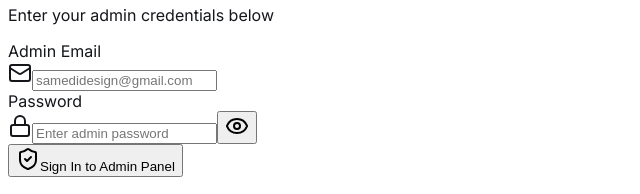
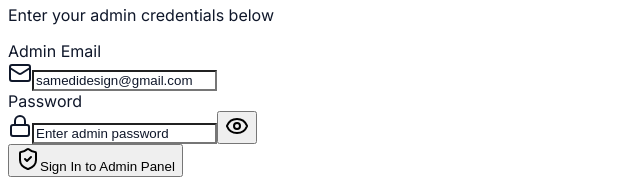
Before and after one commit to Big-sam1/samedidesign, a React app in the folder src/: page /admin/login in a window 1280 px wide. Shown: the part 522-716 px from the top of the page, without its empty margins (0-640 px from the left). Built offline with nearby package versions, Linux system fonts and the light colour scheme; no server answers; the database is empty; the HTML template or start-up script is replaced by a standard one.

Commit message:
Add-explicit-admin-light-mode

```diff
--- a/src/components/admin/AdminLayout.tsx
+++ b/src/components/admin/AdminLayout.tsx
@@ -44,7 +44,7 @@ export function AdminLayout() {
   ];
 
   return (
-    <div className={cn('admin-portal min-h-screen bg-slate-100 text-slate-800 flex font-sans', darkMode && 'admin-dark')}>
+    <div className={cn('admin-portal min-h-screen bg-slate-100 text-slate-800 flex font-sans', darkMode ? 'admin-dark' : 'admin-light')}>
       {/* Mobile Sidebar Backdrop */}
       {sidebarOpen && (
         <div
--- a/src/index.css
+++ b/src/index.css
@@ -136,6 +136,71 @@ h4 {
 }
 
 /* Admin-only dark mode. It is deliberately independent of the storefront theme. */
+.admin-login,
+.admin-portal.admin-light {
+  color-scheme: light;
+  background-color: #f8fafc !important;
+  color: #0f172a !important;
+}
+.admin-login {
+  min-height: 100dvh;
+  background: #ffffff !important;
+}
+.admin-login input {
+  background-color: #ffffff !important;
+  color: #0f172a !important;
+  -webkit-text-fill-color: #0f172a;
+  caret-color: #0f172a;
+  color-scheme: light;
+}
+.admin-login input::placeholder {
+  color: #64748b !important;
+  opacity: 1;
+}
+.admin-portal.admin-light .admin-main,
+.admin-portal.admin-light main {
+  background-color: #f8fafc !important;
+}
+.admin-portal.admin-light .admin-sidebar {
+  background-color: #e2e8f0 !important;
+}
+.admin-portal.admin-light .admin-topbar,
+.admin-portal.admin-light .admin-surface,
+.admin-portal.admin-light .bg-white,
+.admin-portal.admin-light .bg-white\/95 {
+  background-color: #ffffff !important;
+}
+.admin-portal.admin-light input,
+.admin-portal.admin-light textarea,
+.admin-portal.admin-light select {
+  background-color: #ffffff !important;
+  color: #0f172a !important;
+  -webkit-text-fill-color: #0f172a;
+  caret-color: #0f172a;
+  color-scheme: light;
+}
+.admin-portal.admin-light input::placeholder,
+.admin-portal.admin-light textarea::placeholder {
+  color: #64748b !important;
+  opacity: 1;
+}
+.admin-portal.admin-light .text-slate-900,
+.admin-portal.admin-light .text-slate-800,
+.admin-portal.admin-light .text-slate-700 {
+  color: #0f172a !important;
+}
+.admin-portal.admin-light .text-slate-600,
+.admin-portal.admin-light .text-slate-500,
+.admin-portal.admin-light .text-slate-400 {
+  color: #475569 !important;
+}
+.admin-portal.admin-light .border-slate-100,
+.admin-portal.admin-light .border-slate-200,
+.admin-portal.admin-light .border-slate-300,
+.admin-portal.admin-light .border-slate-400,
+.admin-portal.admin-light .divide-slate-100 > :not([hidden]) ~ :not([hidden]) {
+  border-color: #dbe2ea !important;
+}
 .admin-portal.admin-dark {
   background-color: #0f172a;
   color: #e2e8f0;
--- a/src/pages/admin/AdminLogin.tsx
+++ b/src/pages/admin/AdminLogin.tsx
@@ -41,7 +41,7 @@ export function AdminLogin() {
   };
 
   return (
-    <div className="min-h-screen flex flex-col items-center justify-center bg-white px-4">
+    <div className="admin-login min-h-screen flex flex-col items-center justify-center bg-white px-4">
       <div className="relative w-full max-w-md">
         {/* Logo card */}
         <div className="mb-8 flex flex-col items-center text-center">
```
